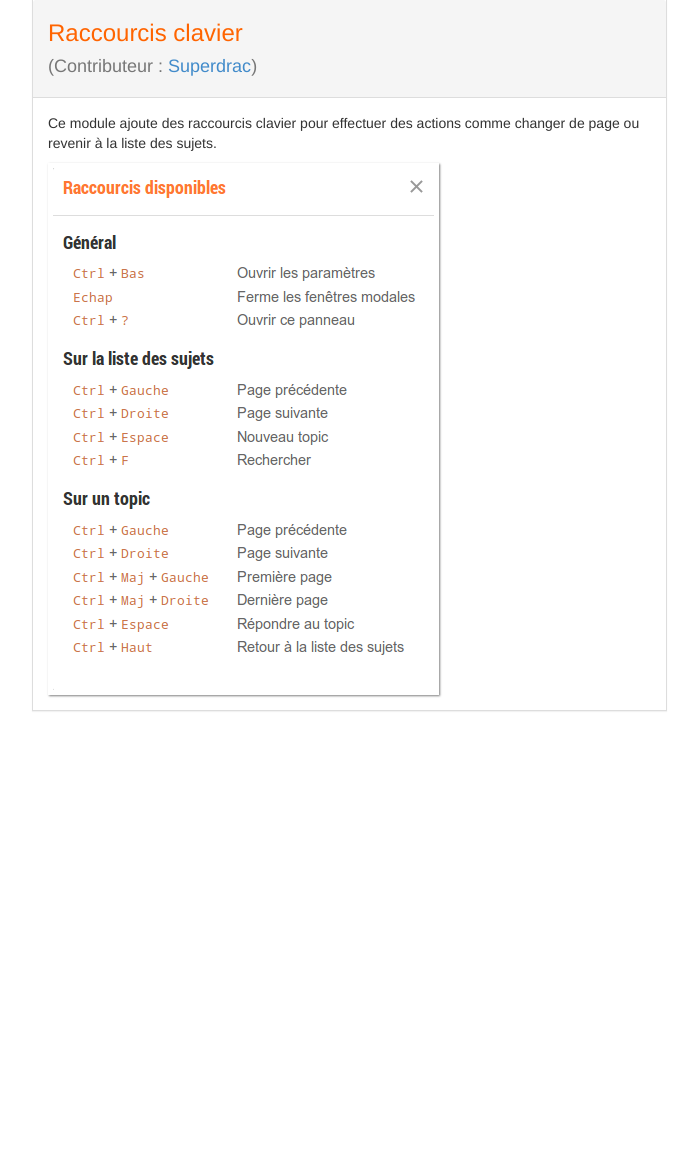
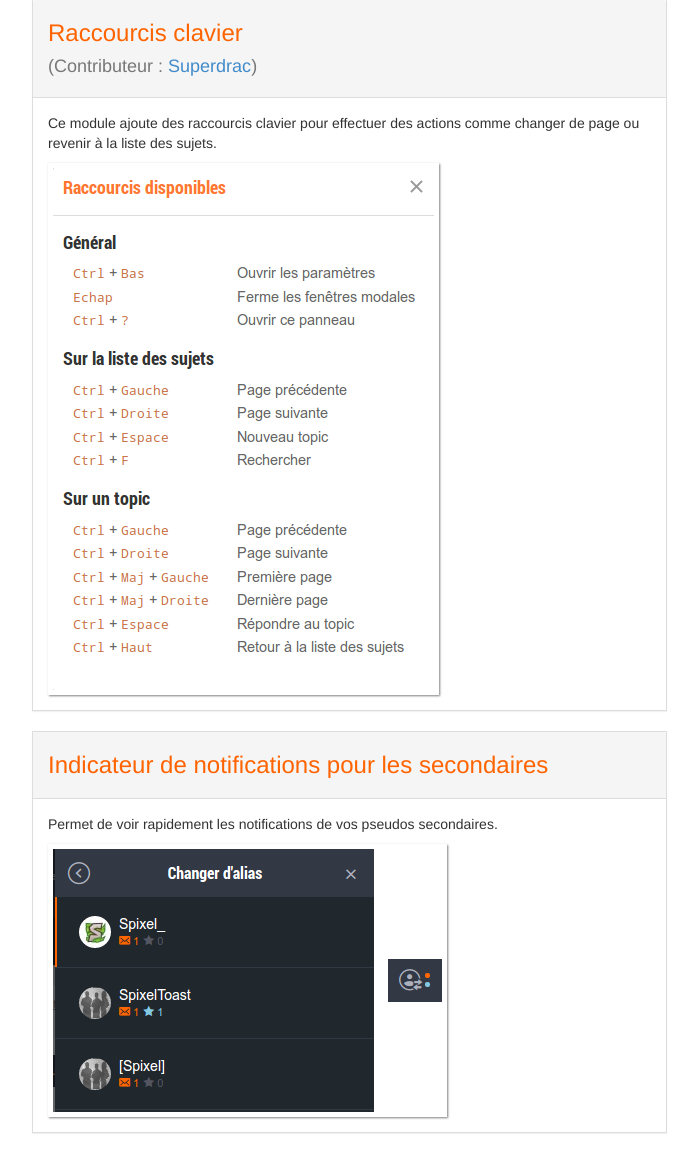
Before and after one commit to dorian-marchal/get-spawnkill, a PHP site: page / in a window 1280 px wide. Shown: the part 5143-6296 px from the top of the page, without its empty margins (53-751 px from the left). Before the commit the page ends 5855 px from the top, so only its background shows below. Run offline with PHP 8.4, Linux system fonts and the light colour scheme; some libraries are stand-ins or nearby versions.

Commit message:
Add Usability.aliasNotifications

```diff
--- a/index.php
+++ b/index.php
@@ -232,6 +232,21 @@
             </div>
         </div>
 
+        <div class="panel panel-default feature" >
+            <div class="panel-heading" >
+                <h3>Indicateur de notifications pour les secondaires</h3>
+            </div>
+            <div class="panel-body" >
+                <p>
+                    Permet de voir rapidement les notifications de vos pseudos secondaires.
+                </p>
+                <div data-toggle="tooltip" class="feature-img" title="Notifications des secondaires" >
+                    <img src="img/aliases.png" />
+                    <img src="img/alias-notifications.png" />
+                </div>
+            </div>
+        </div>
+
     </section>
 </div>
 
```
Also changed, not shown: img/alias-notifications.png (added), img/aliases.png (added).
